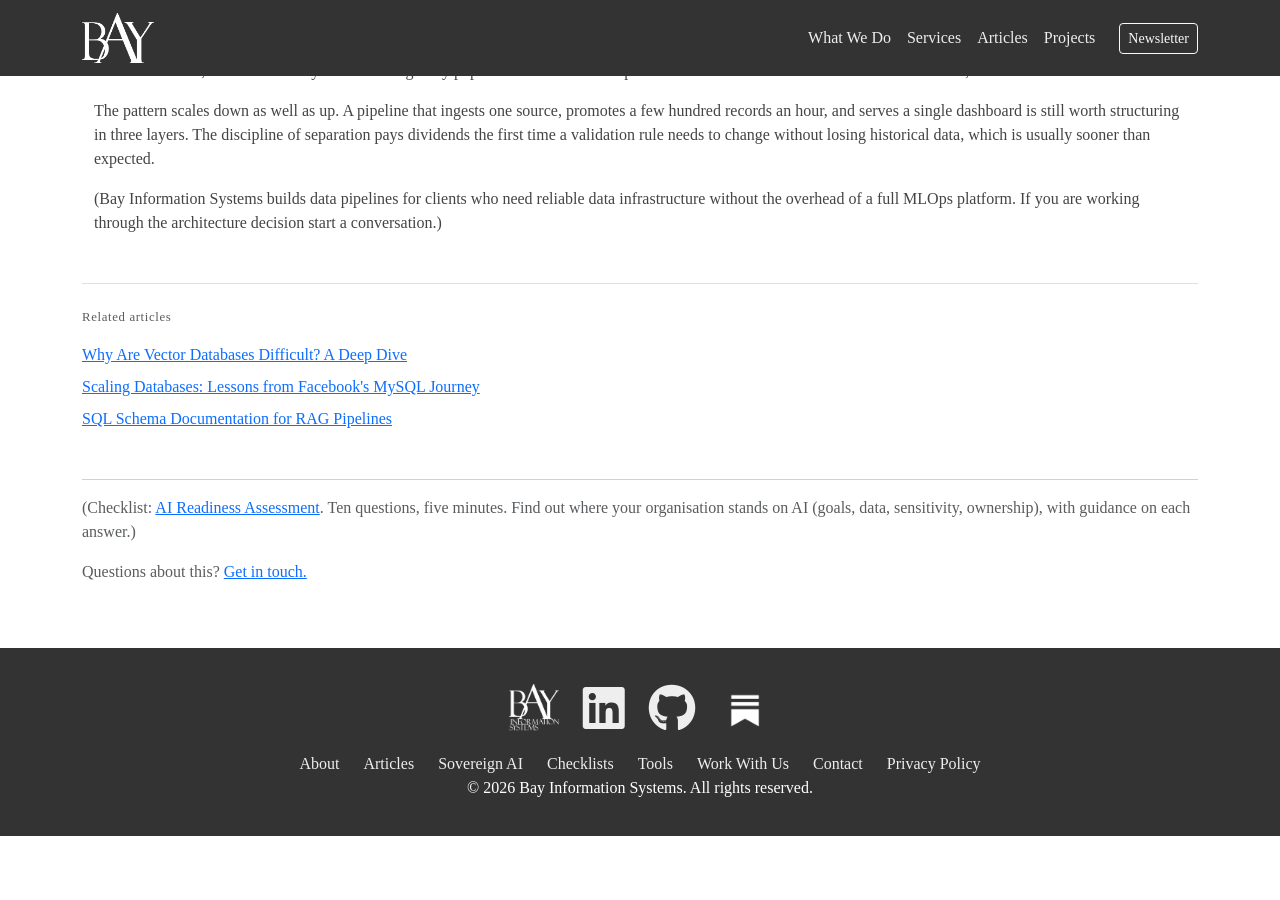
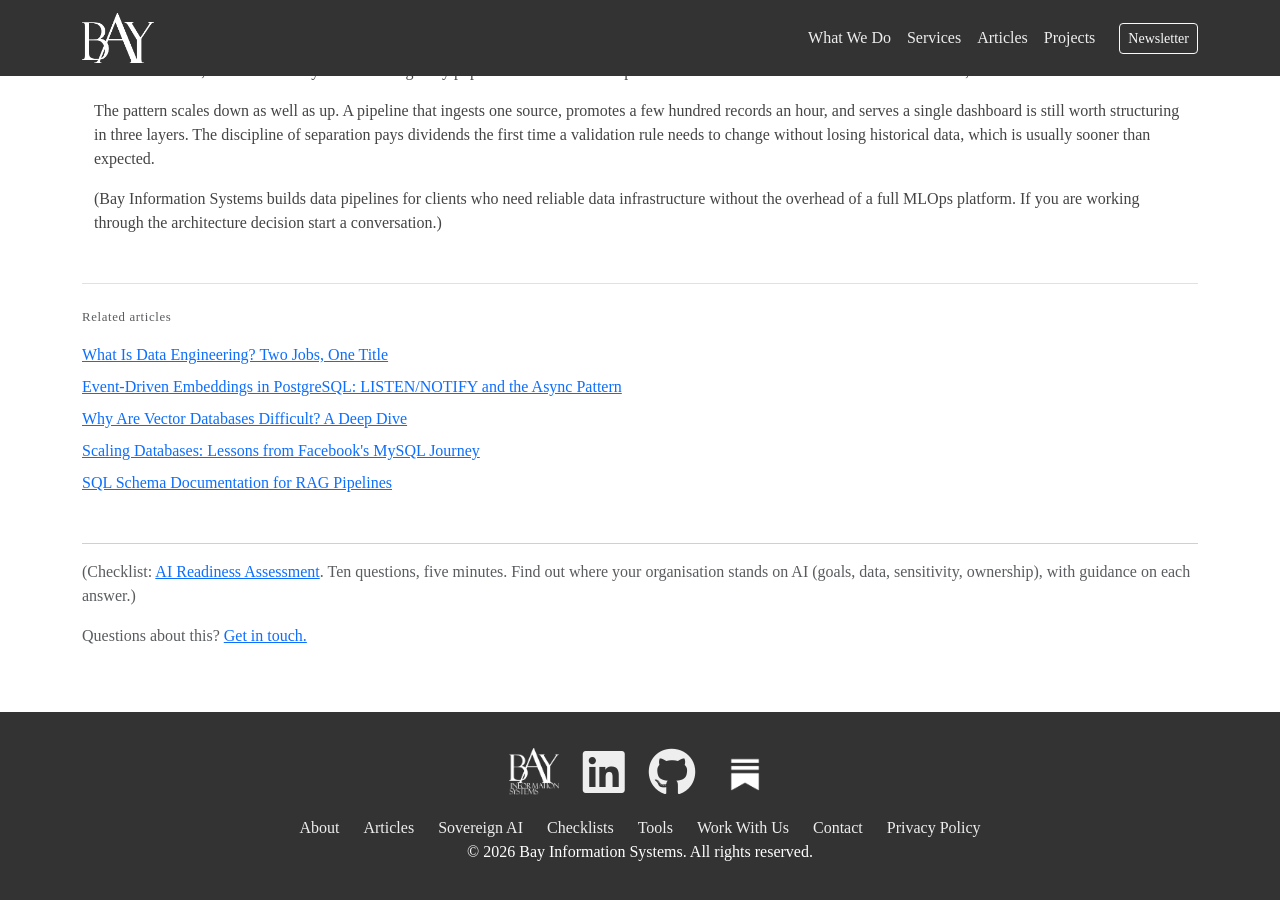
Before and after one commit to bayinfosys/bayinfosys.github.io, a Jekyll site: the page built from _posts/2026-01-01-57-medallion.md, in a window 1280 px wide and 900 px high, scrolled down 3697 px. Built offline with Jekyll 4.4.1, drawn with Linux system fonts in a browser that asks for light colours; before the commit the page ends 4533 px from its top, so only the background shows below that.

Commit message:
fix: 57 bad slugs

```diff
--- a/_posts/2026-01-01-57-medallion.md
+++ b/_posts/2026-01-01-57-medallion.md
@@ -7,8 +7,8 @@ description: "The medallion architecture (bronze for raw data, silver for valida
 keywords: ["bronze silver gold architecture", "medallion architecture", "data lakehouse", "data quality", "etl pipeline", "data engineering"]
 topic: "Architecture & Deployment"
 related:
-  - 55-what-is-data-engineering
-  - 56-postgres-listen-notify
+  - 55-data-engineering
+  - 56-event-driven-embeddings
   - 20-vector-db-deepdive
   - 30-facebook-db
   - 27-schema-docs
```
